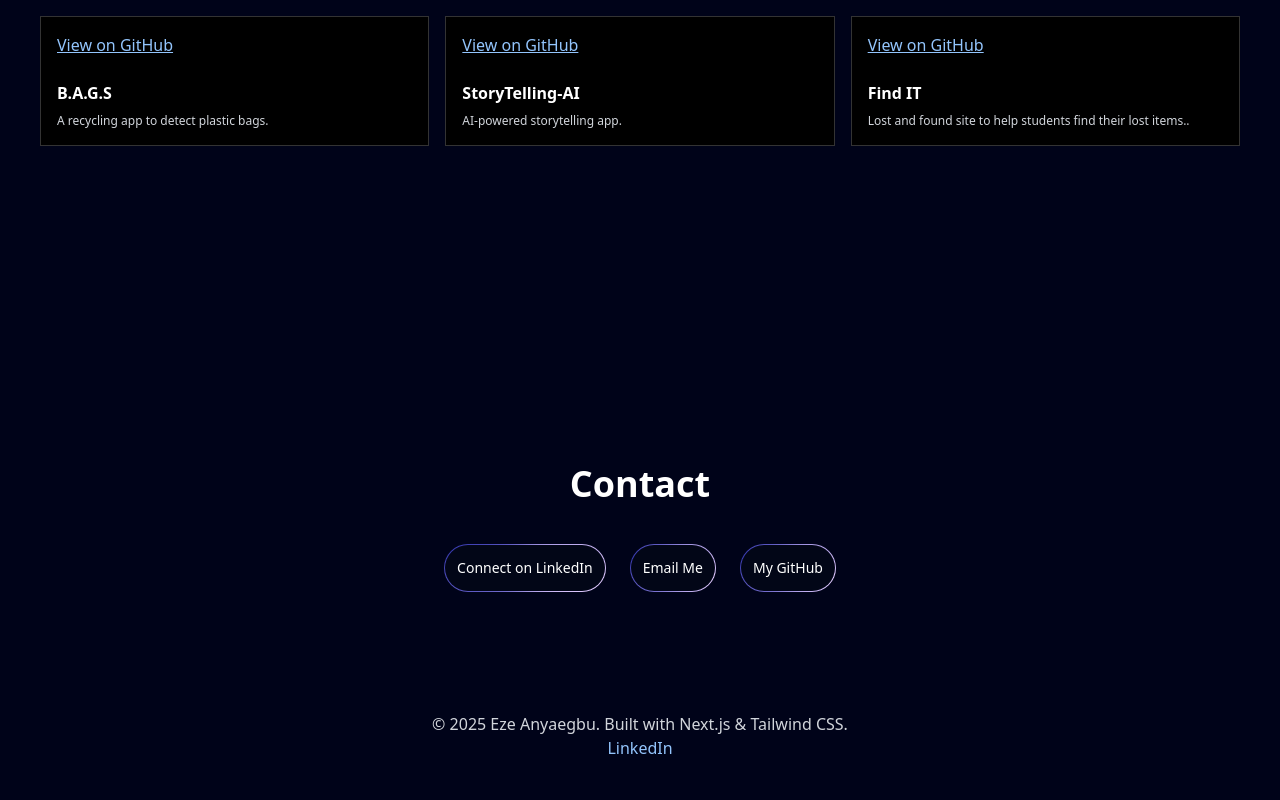
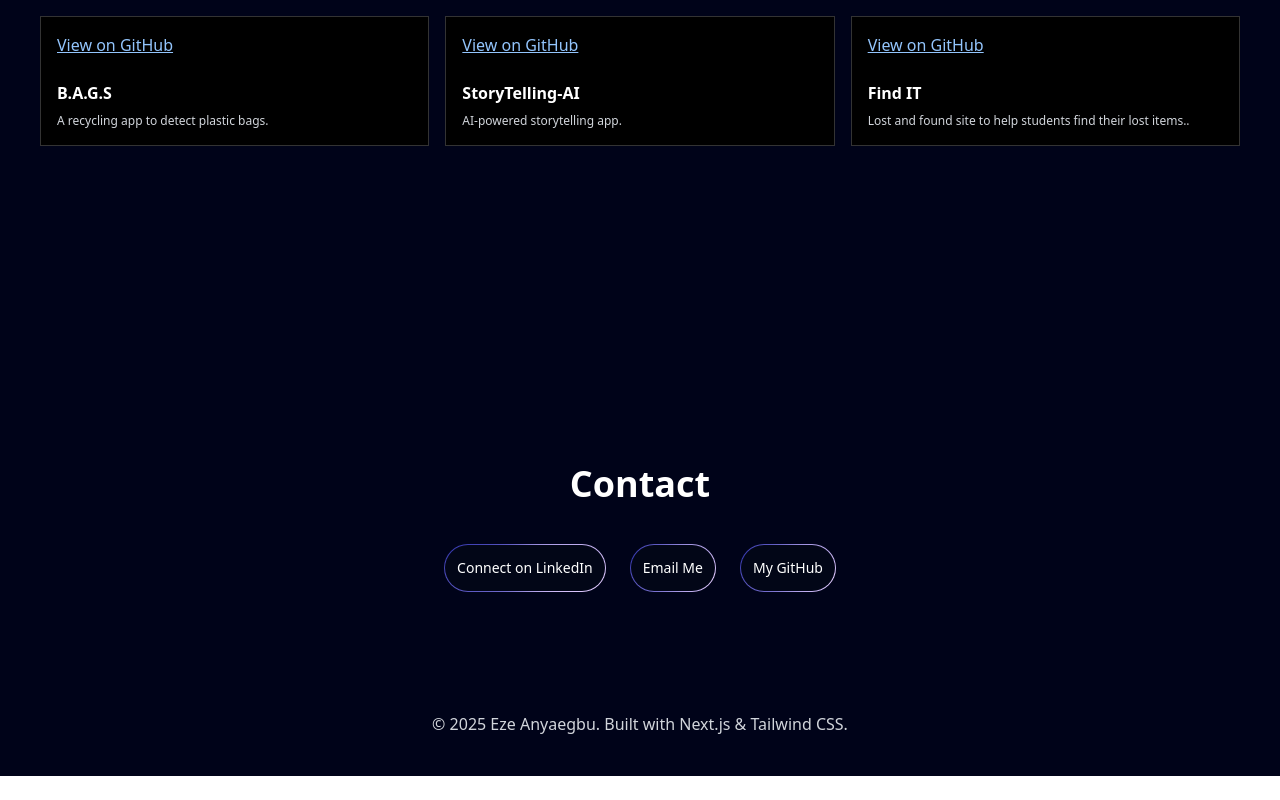
Before and after one commit to dyno-star/Portfolio, a Next.js app: page / in a window 1280 px wide. Shown: the part 2448-3248 px from the top of the page. After the commit the page ends 3224 px from the top, so only its background shows below. Built offline with nearby package versions, Linux system fonts and the light colour scheme.

Commit message:
Took off minor error

```diff
--- a/app/page.tsx
+++ b/app/page.tsx
@@ -141,7 +141,6 @@ export default function Home() {
 
         <footer className="py-10 text-center text-gray-600 dark:text-gray-300">
           <p>© 2025 Eze Anyaegbu. Built with Next.js & Tailwind CSS.</p>
-          <a href="https://linkedin.com/in/ezeanyaegbu" className="text-blue-500 dark:text-blue-300 hover:underline">LinkedIn</a>
         </footer>
       </div>
     </main>
```
